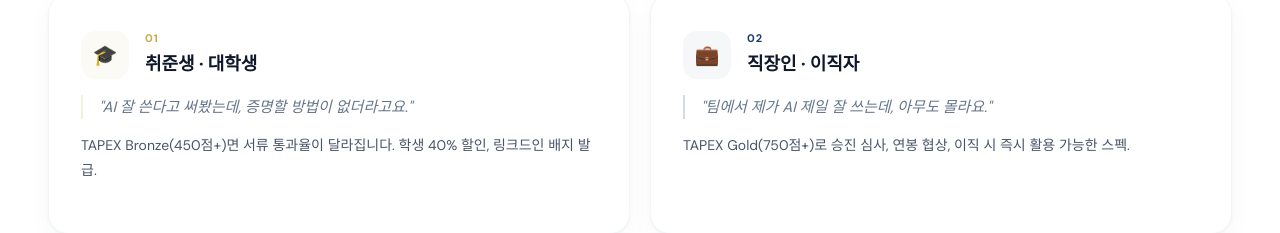
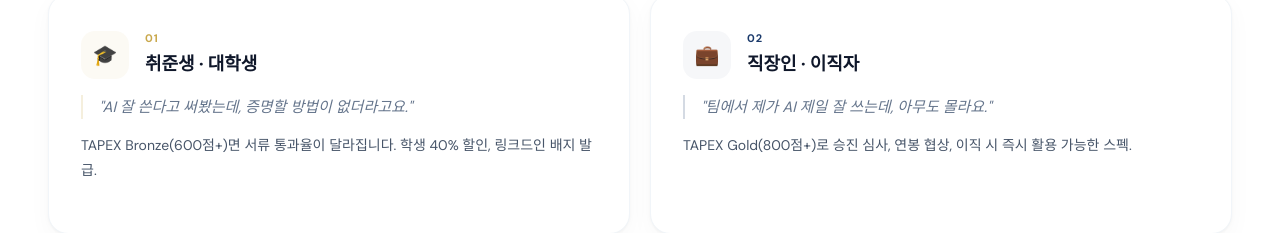
Before and after one commit to seojoonkim/tapex, a Next.js app: page / in a window 1280 px wide. Shown: the part 2979-3212 px from the top of the page. Built offline with nearby package versions, Linux system fonts and the light colour scheme.

Commit message:
fix: sync score references across all sections (Bronze 600+, Gold 800+)

```diff
--- a/src/app/page.tsx
+++ b/src/app/page.tsx
@@ -602,7 +602,7 @@
     {
       title: '취준생 · 대학생',
       quote: '"AI 잘 쓴다고 써봤는데, 증명할 방법이 없더라고요."',
-      detail: 'TAPEX Bronze(450점+)면 서류 통과율이 달라집니다. 학생 40% 할인, 링크드인 배지 발급.',
+      detail: 'TAPEX Bronze(600점+)면 서류 통과율이 달라집니다. 학생 40% 할인, 링크드인 배지 발급.',
       accent: '#C9A84C',
       accentBg: 'rgba(201,168,76,0.06)',
       icon: '🎓',
@@ -610,7 +610,7 @@
     {
       title: '직장인 · 이직자',
       quote: '"팀에서 제가 AI 제일 잘 쓰는데, 아무도 몰라요."',
-      detail: 'TAPEX Gold(750점+)로 승진 심사, 연봉 협상, 이직 시 즉시 활용 가능한 스펙.',
+      detail: 'TAPEX Gold(800점+)로 승진 심사, 연봉 협상, 이직 시 즉시 활용 가능한 스펙.',
       accent: '#1B3A6B',
       accentBg: 'rgba(27,58,107,0.04)',
       icon: '💼',
```
